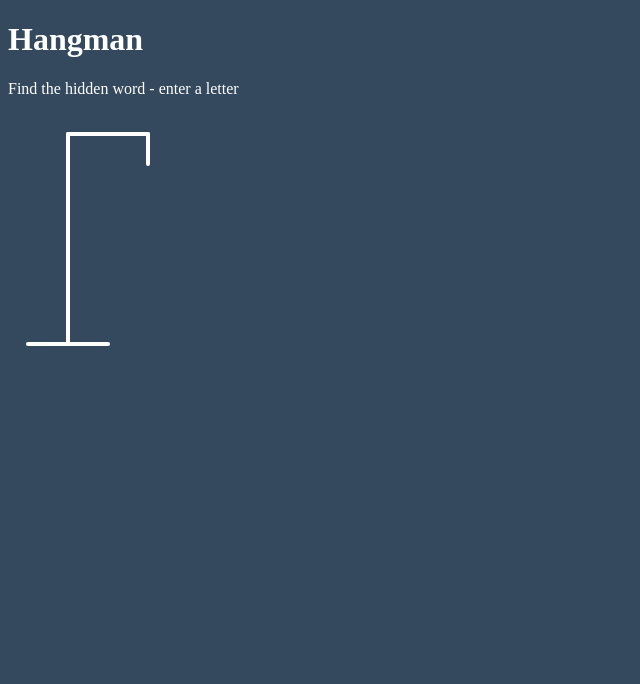
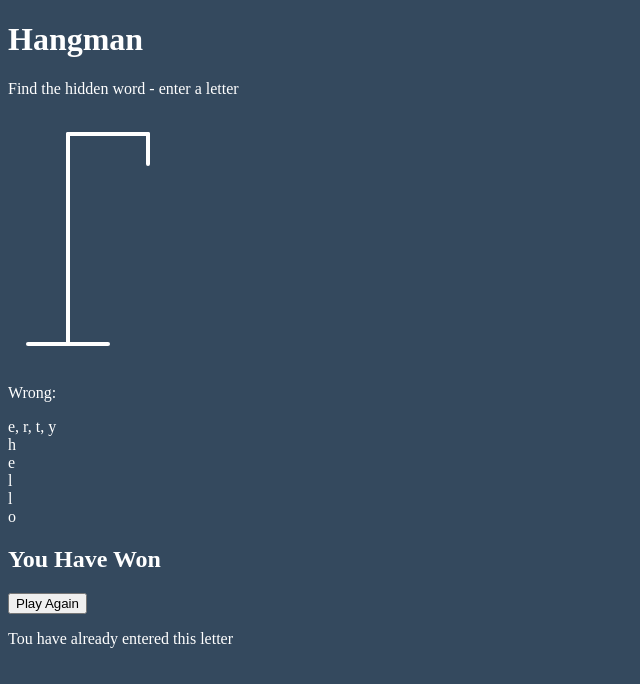
Before and after one commit to Done83/bd-hangman, a plain HTML site: page index.html in a window 1280 px wide. Shown: the whole page, without its empty margins (0-640 px from the left). Drawn offline with Linux system fonts and the light colour scheme.

Commit message:
HTML - remaining html elements added

```diff
--- a/index.html
+++ b/index.html
@@ -28,6 +28,30 @@
         <line x1="140" y1="150" x2="120" y2="180" class="figure-part" />
         <line x1="140" y1="150" x2="160" y2="180" class="figure-part" />
       </svg>
+      <div class="wrong-letters-container">
+        <div id="wrong-letters">
+          <p>Wrong:</p>
+          <span>e, r, t, y</span>
+        </div>
+      </div>
+      <div class="word" id="word">
+        <div class="word">h</div>
+        <div class="word">e</div>
+        <div class="word">l</div>
+        <div class="word">l</div>
+        <div class="word">o</div>
+      </div>
+    </div>
+    <!-- Container for final messsages -->
+    <div class="popup-container" id="popup-container">
+      <div class="popup">
+        <h2 id="final-message">You Have Won</h2>
+        <button id="play-button">Play Again</button>
+      </div>
+    </div>
+    <!-- Notification -->
+    <div class="notification-container" id="notification-container">
+      <p>Tou have already entered this letter</p>
     </div>
   </body>
 </html>
```
